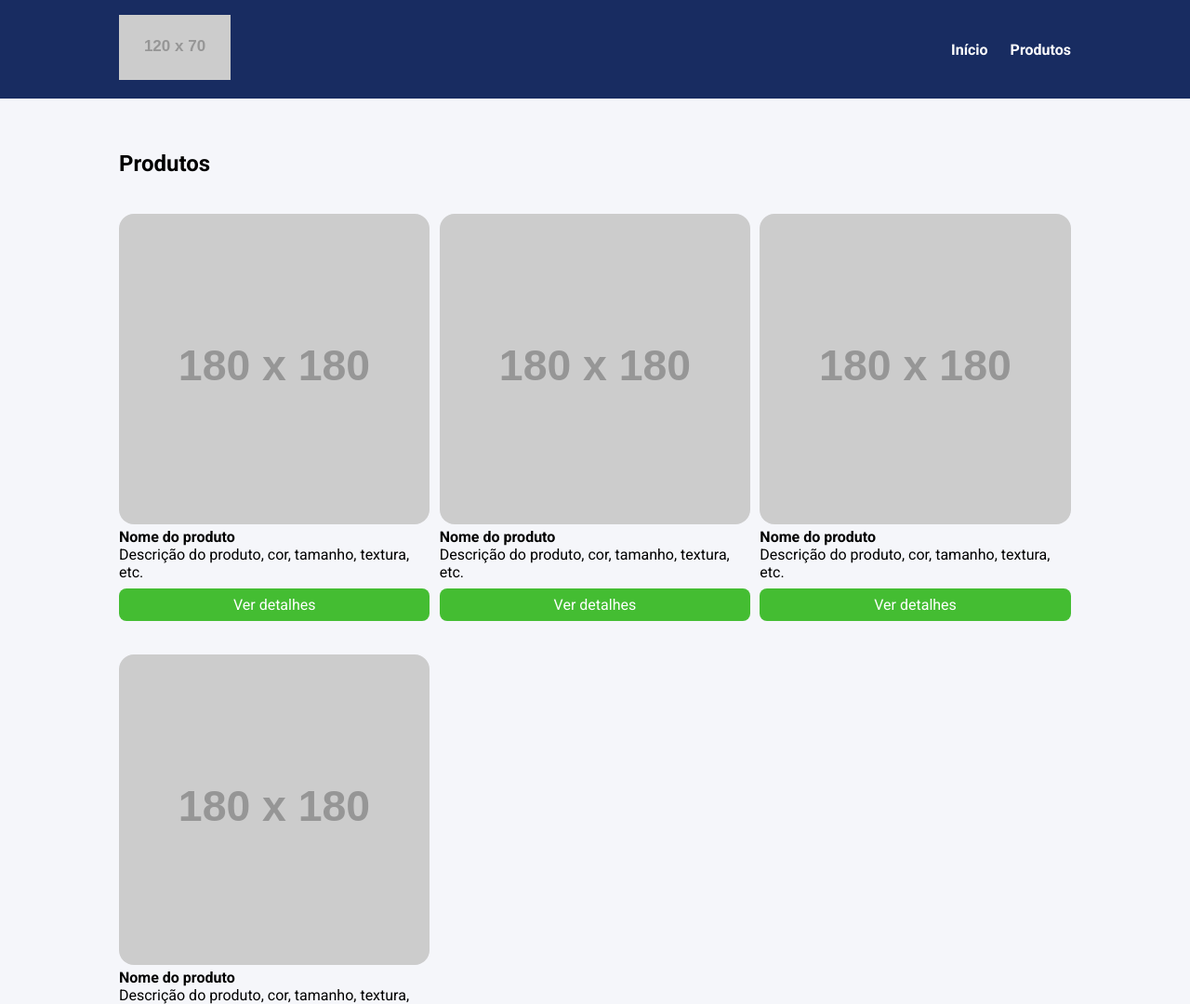
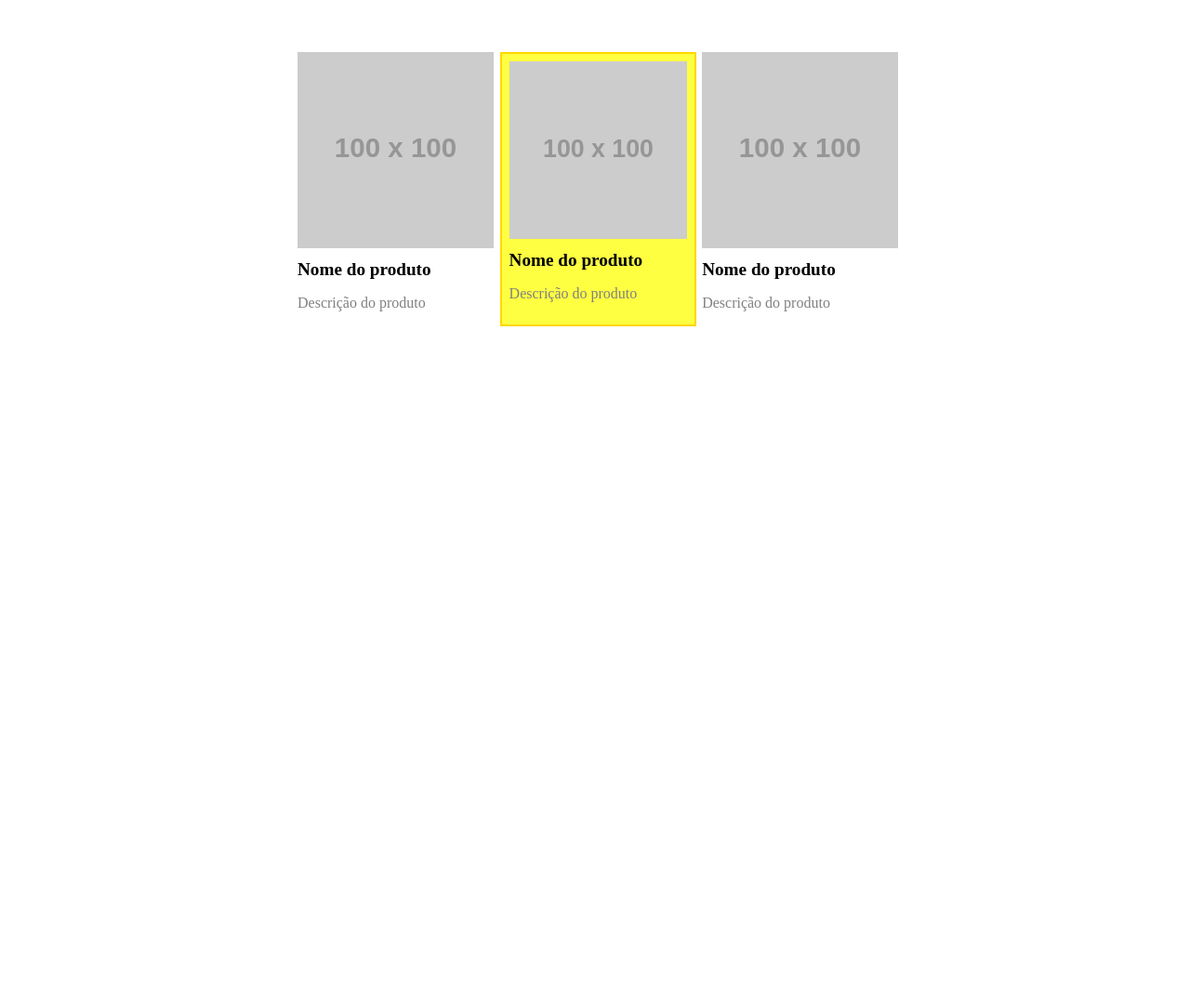
Before and after one commit to giulianobt/curso_ebac_frontend, a website: page index.html in a window 1280 px wide. Shown: the top 1080 px of the page at 93% size. After the commit the page ends 800 px from the top, so only its background shows below. Drawn offline with Linux system fonts and the light colour scheme; placeholder pictures from the web are drawn by us.

Commit message:
resolução do exercicio boas práticas de css

```diff
--- a/index.html
+++ b/index.html
@@ -4,76 +4,32 @@
     <meta charset="UTF-8">
     <meta http-equiv="X-UA-Compatible" content="IE=edge">
     <meta name="viewport" content="width=device-width, initial-scale=1.0">
-    <title>Document</title>
-    <link rel="preconnect" href="https://fonts.googleapis.com">
-    <link rel="preconnect" href="https://fonts.gstatic.com" crossorigin>
-    <link href="https://fonts.googleapis.com/css2?family=Roboto:wght@400;700&display=swap" rel="stylesheet">
+    <title>Exercício boas práticas de CSS</title>
     <link rel="stylesheet" href="build/styles/main.css">
 </head>
 <body>
-    <header>
-        <div class="container">
-            <div class="branding">
-                <img src="https://via.placeholder.com/120x70" />
-            </div>
-            <nav>
-                <ul class="menu">
-                    <li>
-                        <a href="#">Início</a>
-                    </li>
-                    <li>
-                        <a href="#">Produtos</a>
-                    </li>
-                </ul>
-            </nav>
+    <div class="produtos">
+        <div class="produto">
+            <img class="produto__imagem" src="https://via.placeholder.com/100x100">
+            <h4 class="produto__nome">Nome do produto</h4>
+            <p class="produto__descricao">
+                Descrição do produto
+            </p>
         </div>
-    </header>
-    <section>
-        <div class="container">
-            <h2>Produtos</h2>
-            <ul class="products">
-                <li class="product-item">
-                    <img src="https://via.placeholder.com/180x180" />
-                    <h4>Nome do produto</h4>
-                    <p>
-                        Descrição do produto, cor, tamanho, textura, etc.
-                    </p>
-                    <a href="#" class="product-button">
-                        Ver detalhes
-                    </a>
-                </li>
-                <li class="product-item">
-                    <img src="https://via.placeholder.com/180x180" />
-                    <h4>Nome do produto</h4>
-                    <p>
-                        Descrição do produto, cor, tamanho, textura, etc.
-                    </p>
-                    <a href="#" class="product-button">
-                        Ver detalhes
-                    </a>
-                </li>
-                <li class="product-item">
-                    <img src="https://via.placeholder.com/180x180" />
-                    <h4>Nome do produto</h4>
-                    <p>
-                        Descrição do produto, cor, tamanho, textura, etc.
-                    </p>
-                    <a href="#" class="product-button">
-                        Ver detalhes
-                    </a>
-                </li>
-                <li class="product-item">
-                    <img src="https://via.placeholder.com/180x180" />
-                    <h4>Nome do produto</h4>
-                    <p>
-                        Descrição do produto, cor, tamanho, textura, etc.
-                    </p>
-                    <a href="#" class="product-button">
-                        Ver detalhes
-                    </a>
-                </li>
-            </ul>
+        <div class="produto produto--em-destaque">
+            <img class="produto__imagem" src="https://via.placeholder.com/100x100">
+            <h4 class="produto__nome">Nome do produto</h4>
+            <p class="produto__descricao">
+                Descrição do produto
+            </p>
         </div>
-    </section>
+        <div class="produto">
+            <img class="produto__imagem" src="https://via.placeholder.com/100x100">
+            <h4 class="produto__nome">Nome do produto</h4>
+            <p class="produto__descricao">
+                Descrição do produto
+            </p>
+        </div>
+    </div>
 </body>
 </html>
--- a/package.json
+++ b/package.json
@@ -1,7 +1,7 @@
 {
-  "name": "exercicio_less",
+  "name": "boas_praticas_css",
   "version": "1.0.0",
-  "description": "Cusro EBAC frontend - Exercício less",
+  "description": "Cusro EBAC frontend - Boas práticas CSS",
   "main": "index.js",
   "scripts": {
     "test": "echo \"Error: no test specified\" && exit 1",
--- a/source/styles/main.less
+++ b/source/styles/main.less
@@ -1,117 +1,34 @@
-@import 'mapas.less';
-@breakPointMobile: ~"(max-width: 767px)";
-@breakPointTablet: ~"(max-width: 1023px)";
+@cor-destaque: #ffff42;
+@cor-borda: gold;
+@cor-texto-descricao: gray;
 
-.marginLeft24 {
-    margin-left: 24px;
-}
+.produtos {
+    max-width: 640px;
+    width: 100%;
+    margin: 56px auto;
+    display: grid;
+    grid-template-columns: 33% 33% 33%;
+    grid-column-gap: 1%;
 
-* {
-    margin: 0;
-    padding: 0;
-    box-sizing: border-box;
-    font-family: Roboto, sans-serif;
-}
+    .produto {
 
-body {
-    background-color: #colors[bodyBackgroundColor];
-}
+        .produto__imagem {
+            width: 100%;
+        }
 
-li {
-    list-style: none;
-}
+        .produto__nome {
+            font-size: 1.2em;
+            margin: 8px 0;
+        }
 
-.container {
-    max-width: 1024px;
-    width: 100%;
-    margin: 0 auto;
-}
+        .produto__descricao {
+            color: @cor-texto-descricao;
+        }
 
-header {
-    background-color: #colors[headerBackgroundColor];
-    position: sticky;
-    top: 0;
-    left: 0;
-
-    .container {
-        display: flex;
-        justify-content: space-between;
-        align-items: center;
-        padding: 16px 0;
-    }
-}
-
-.menu {
-    display: flex;
-
-    li {
-        font-weight: bold;
-        .marginLeft24();
-
-        a {
-            color: #fff;
-            text-decoration: none;
+        &--em-destaque {
+            border: 2px solid @cor-borda;
+            padding: 8px;
+            background-color: @cor-destaque;
         }
     }
 }
-
-
-section {
-    padding: 56px 0;
-}
-
-.products {
-    margin-top: 40px;
-    display: grid;
-    grid-template-columns: repeat(3, 32.66%);
-    column-gap: 1%;
-    row-gap: 4%;
-    width: 100%;
-
-}
-
-.product {
-    &-item {
-        img {
-            width: 100%;
-            border-radius: 16px;
-        }
-    }
-
-    &-button {
-        display: block;
-        background-color: #colors[productBackgroundColor];
-        color: #fff;
-        text-align: center;
-        padding: 8px 0;
-        border-radius: 8px;
-        margin-top: 8px;
-        text-decoration: none;
-
-        &:hover {
-            background-color: #4cd137;
-        }
-    }
-}
-
-
-@media @breakPointTablet {
-    .container {
-        max-width: 80%;
-    }
-
-    .products {
-        grid-template-columns: repeat(2, 48.5%);
-        column-gap: 3%;
-    }
-}
-
-@media @breakPointMobile {
-    .products {
-        display: block;
-    }
-
-    .product-item {
-        margin-bottom: 32px;
-    }
-}
--- a/source/styles/mapas.less
+++ /dev/null
@@ -1,5 +0,0 @@
-#colors() {
-    bodyBackgroundColor: #f5f6fa;
-    headerBackgroundColor: #182C61;
-    productBackgroundColor: #44bd32;
-}
--- a/styles.css
+++ /dev/null
@@ -1,102 +0,0 @@
-* {
-    margin: 0;
-    padding: 0;
-    box-sizing: border-box;
-    font-family: Roboto, sans-serif;
-}
-
-body {
-    background-color: #f5f6fa;
-}
-
-li {
-    list-style: none;
-}
-
-.container {
-    max-width: 1024px;
-    width: 100%;
-    margin: 0 auto;
-}
-
-header {
-    background-color: #182C61;
-    position: sticky;
-    top: 0;
-    left: 0;
-}
-
-header .container {
-    display: flex;
-    justify-content: space-between;
-    align-items: center;
-    padding: 16px 0;
-}
-
-.menu {
-    display: flex;
-}
-
-.menu li {
-    font-weight: bold;
-    margin-left: 24px;
-}
-
-.menu li a {
-    color: #fff;
-    text-decoration: none;
-}
-
-section {
-    padding: 56px 0;
-}
-
-.products {
-    margin-top: 40px;
-    display: grid;
-    grid-template-columns: repeat(3, 32.66%);
-    column-gap: 1%;
-    row-gap: 4%;
-    width: 100%;
-}
-
-.product-item img {
-    width: 100%;
-    border-radius: 16px;
-}
-
-.product-button {
-    display: block;
-    background-color: #44bd32;
-    color: #fff;
-    text-align: center;
-    padding: 8px 0;
-    border-radius: 8px;
-    margin-top: 8px;
-    text-decoration: none;
-}
-
-.product-button:hover {
-    background-color: #4cd137;
-}
-
-@media screen and (max-width: 1023px) {
-    .container {
-        max-width: 80%;
-    }
-
-    .products {
-        grid-template-columns: repeat(2, 48.5%);
-        column-gap: 3%;
-    }
-}
-
-@media screen and (max-width: 767px) {
-    .products {
-        display: block;
-    }
-
-    .product-item  {
-        margin-bottom: 32px;
-    }
-}
```
Also changed, not shown: README.md (deleted), build/styles/main.css.
